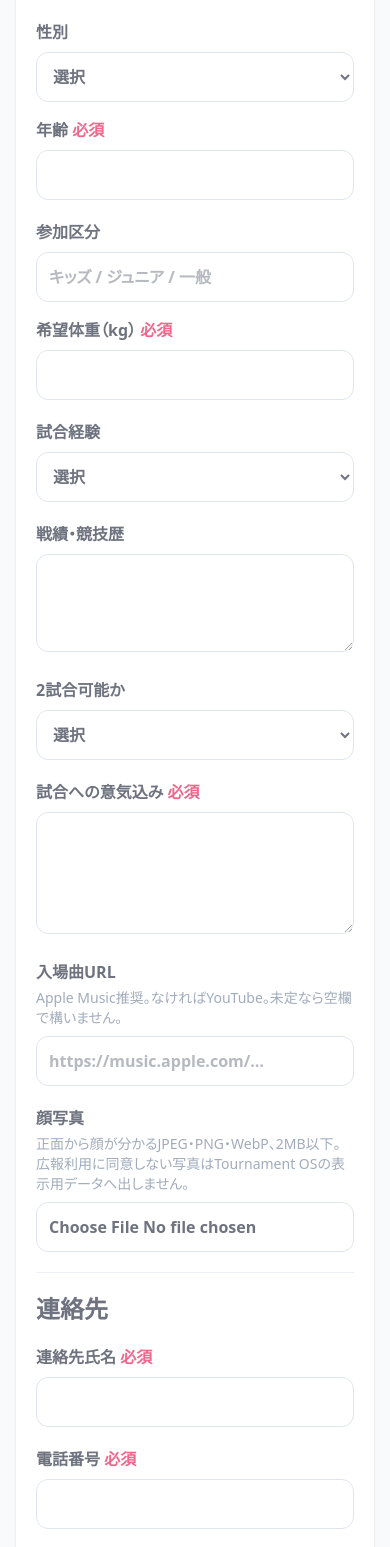
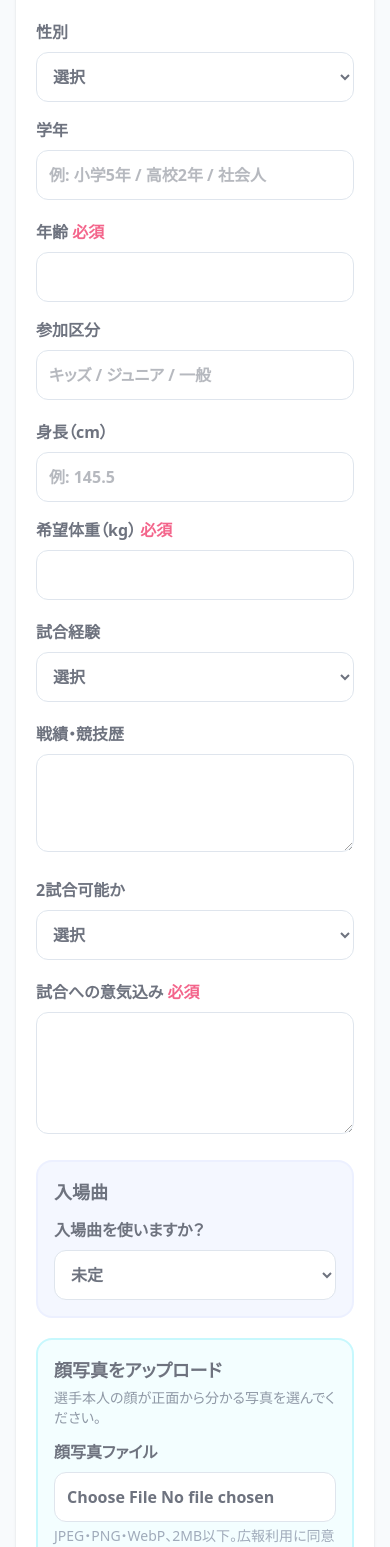
Before and after one commit to flatup1/openqlow, a Next.js app in the folder uizin-eventos/: page /entry in a window 390 px wide. Shown: the part 926-2473 px from the top of the page. Built offline with nearby package versions, Linux system fonts and the light colour scheme; no server answers.

Commit message:
feat(entry): add fighter measurements and optional walkout music

```diff
--- a/uizin-eventos/app/admin/page.tsx
+++ b/uizin-eventos/app/admin/page.tsx
@@ -109,7 +109,7 @@ export default function AdminPage() {
       <label className="font-bold">計量時間<input className={input} value={entryConfig.weighInAt} onChange={(e) => updateEntry('weighInAt', e.target.value)} placeholder="例: 10:00" /></label><label className="font-bold">試合開始<input className={input} value={entryConfig.startAt} onChange={(e) => updateEntry('startAt', e.target.value)} placeholder="例: 11:00" /></label>
       <label className="font-bold">参加費<input className={input} value={entryConfig.fee} onChange={(e) => updateEntry('fee', e.target.value)} placeholder="例: 4,000円" /></label><label className="font-bold">申し込み締切 <b className="text-rose-600">必須</b><input className={input} value={entryConfig.deadline} onChange={(e) => updateEntry('deadline', e.target.value)} placeholder="例: 2027年9月1日" /></label>
       <label className="font-bold sm:col-span-2">大会の説明<textarea className={input} rows={6} value={entryConfig.description} onChange={(e) => updateEntry('description', e.target.value)} placeholder="例: 初めて試合に出る方も歓迎します。経験を考えて安全に対戦相手を決めます。" /></label><label className="font-bold sm:col-span-2">質問の連絡先<input className={input} value={entryConfig.contact} onChange={(e) => updateEntry('contact', e.target.value)} placeholder="例: 公式LINEへご連絡ください" /></label>
-    </div><label className="mt-5 flex gap-3 rounded-xl bg-amber-50 p-4"><input type="checkbox" checked={entryConfig.published} onChange={(e) => updateEntry('published', e.target.checked)} /><span><b>申し込みを受け付ける</b><br /><span className="text-sm text-slate-600">最初はOFFのまま保存して確認します。内容が正しいと確認できたらONにします。</span></span></label><button disabled={busy} onClick={() => void saveEntry()} className="mt-4 w-full rounded-xl bg-indigo-700 p-4 text-lg font-black text-white disabled:bg-slate-300">入力した募集ページを保存する</button></section>
+    </div><label className="mt-5 flex gap-3 rounded-xl bg-indigo-50 p-4"><input type="checkbox" checked={entryConfig.usesWalkoutMusic} onChange={(e) => updateEntry('usesWalkoutMusic', e.target.checked)} /><span><b>この大会では入場曲を使う</b><br /><span className="text-sm text-slate-600">使わない大会はOFFにします。参加者の画面から入場曲の質問が消えます。</span></span></label><label className="mt-3 flex gap-3 rounded-xl bg-amber-50 p-4"><input type="checkbox" checked={entryConfig.published} onChange={(e) => updateEntry('published', e.target.checked)} /><span><b>申し込みを受け付ける</b><br /><span className="text-sm text-slate-600">最初はOFFのまま保存して確認します。内容が正しいと確認できたらONにします。</span></span></label><button disabled={busy} onClick={() => void saveEntry()} className="mt-4 w-full rounded-xl bg-indigo-700 p-4 text-lg font-black text-white disabled:bg-slate-300">入力した募集ページを保存する</button></section>
 
     <section id="step-3" className="mt-6 rounded-2xl border border-slate-200 bg-white p-6 shadow-sm"><StepTitle no={3} title="最初の1回だけ、つなぐ" done={connectionReady} /><p className="mt-3 text-slate-600">ここはAIがセットアップしたときに使います。分からない文字を自分で作らず、AIから教えてもらった2つをそのまま貼り付けてください。</p><details className="mt-4 rounded-xl border border-slate-200 p-4" open={!connectionReady}><summary className="cursor-pointer font-bold">接続情報を入力する</summary><div className="mt-4 space-y-4"><label className="block font-bold">① 接続先URL<input value={api} onChange={(e) => setApi(e.target.value)} className={input} placeholder="https://○○○.workers.dev" /><span className="mt-1 block text-sm font-normal text-slate-500">大会データを安全に保存する場所です。</span></label><label className="block font-bold">② 操作キー<input type="password" value={key} onChange={(e) => setKey(e.target.value)} className={input} placeholder="AIから受け取った操作キー" /><span className="mt-1 block text-sm font-normal text-slate-500">銀行の暗証番号と同じように、他の人へ送らないでください。このパソコンだけに保存されます。</span></label></div></details></section>
 
--- a/uizin-eventos/app/entry/page.tsx
+++ b/uizin-eventos/app/entry/page.tsx
@@ -6,8 +6,8 @@ import { EMPTY_ENTRY_CONFIG } from '../../core/entry.ts';
 import { apiUrl, getApiBase, getEventId } from '../lib/config.ts';
 
 const EMPTY_FORM: EntryInput = {
-  fighterName: '', fighterKana: '', gym: '', gender: '', age: '', category: '', weight: '',
-  experience: '', record: '', canFightTwice: '', comment: '', musicUrl: '', contactName: '',
+  fighterName: '', fighterKana: '', gym: '', gender: '', grade: '', age: '', category: '', height: '', weight: '',
+  experience: '', record: '', canFightTwice: '', comment: '', musicChoice: '未定', musicUrl: '', contactName: '',
   contactPhone: '', contactEmail: '', consentPublicity: false, consentRules: false, website: '',
 };
 
@@ -64,14 +64,15 @@ export default function EntryPage() {
           <label className="block font-bold">選手名（リングネーム）<span className="text-rose-600"> 必須</span><input className={input} value={form.fighterName} onChange={(e) => set('fighterName', e.target.value)} required /></label>
           <label className="block font-bold">ふりがな<input className={input} value={form.fighterKana} onChange={(e) => set('fighterKana', e.target.value)} /></label>
           <label className="block font-bold">所属ジム<span className="text-rose-600"> 必須</span><input className={input} value={form.gym} onChange={(e) => set('gym', e.target.value)} required /></label>
-          <div className="grid gap-4 sm:grid-cols-2"><label className="block font-bold">性別<select className={input} value={form.gender} onChange={(e) => set('gender', e.target.value)}><option value="">選択</option><option>男性</option><option>女性</option><option>回答しない</option></select></label><label className="block font-bold">年齢<span className="text-rose-600"> 必須</span><input className={input} type="number" min="4" max="100" value={form.age} onChange={(e) => set('age', e.target.value)} required /></label></div>
-          <div className="grid gap-4 sm:grid-cols-2"><label className="block font-bold">参加区分<input className={input} value={form.category} onChange={(e) => set('category', e.target.value)} placeholder="キッズ / ジュニア / 一般" /></label><label className="block font-bold">希望体重（kg）<span className="text-rose-600"> 必須</span><input className={input} type="number" min="10" max="200" step="0.1" value={form.weight} onChange={(e) => set('weight', e.target.value)} required /></label></div>
+          <div className="grid gap-4 sm:grid-cols-2"><label className="block font-bold">性別<select className={input} value={form.gender} onChange={(e) => set('gender', e.target.value)}><option value="">選択</option><option>男性</option><option>女性</option><option>回答しない</option></select></label><label className="block font-bold">学年<input className={input} value={form.grade} onChange={(e) => set('grade', e.target.value)} placeholder="例: 小学5年 / 高校2年 / 社会人" /></label></div>
+          <div className="grid gap-4 sm:grid-cols-2"><label className="block font-bold">年齢<span className="text-rose-600"> 必須</span><input className={input} type="number" min="4" max="100" value={form.age} onChange={(e) => set('age', e.target.value)} required /></label><label className="block font-bold">参加区分<input className={input} value={form.category} onChange={(e) => set('category', e.target.value)} placeholder="キッズ / ジュニア / 一般" /></label></div>
+          <div className="grid gap-4 sm:grid-cols-2"><label className="block font-bold">身長（cm）<input className={input} type="number" min="70" max="230" step="0.1" value={form.height} onChange={(e) => set('height', e.target.value)} placeholder="例: 145.5" /></label><label className="block font-bold">希望体重（kg）<span className="text-rose-600"> 必須</span><input className={input} type="number" min="10" max="200" step="0.1" value={form.weight} onChange={(e) => set('weight', e.target.value)} required /></label></div>
           <label className="block font-bold">試合経験<select className={input} value={form.experience} onChange={(e) => set('experience', e.target.value)}><option value="">選択</option><option>試合は初めて</option><option>1〜3試合</option><option>4試合以上</option></select></label>
           <label className="block font-bold">戦績・競技歴<textarea className={input} rows={3} value={form.record} onChange={(e) => set('record', e.target.value)} /></label>
           <label className="block font-bold">2試合可能か<select className={input} value={form.canFightTwice} onChange={(e) => set('canFightTwice', e.target.value)}><option value="">選択</option><option>可能</option><option>1試合のみ希望</option></select></label>
           <label className="block font-bold">試合への意気込み<span className="text-rose-600"> 必須</span><textarea className={input} rows={4} maxLength={500} value={form.comment} onChange={(e) => set('comment', e.target.value)} required /></label>
-          <label className="block font-bold">入場曲URL<span className="mt-1 block text-sm font-normal text-slate-500">Apple Music推奨。なければYouTube。未定なら空欄で構いません。</span><input className={input} type="url" value={form.musicUrl} onChange={(e) => set('musicUrl', e.target.value)} placeholder="https://music.apple.com/…" /></label>
-          <label className="block font-bold">顔写真<span className="mt-1 block text-sm font-normal text-slate-500">正面から顔が分かるJPEG・PNG・WebP、2MB以下。広報利用に同意しない写真はTournament OSの表示用データへ出しません。</span><input className={input} type="file" accept="image/jpeg,image/png,image/webp" onChange={(e) => setPhoto(e.target.files?.[0] ?? null)} /></label>
+          {config.usesWalkoutMusic ? <section className="rounded-2xl border-2 border-indigo-100 bg-indigo-50 p-4"><h2 className="text-lg font-black">入場曲</h2><label className="mt-3 block font-bold">入場曲を使いますか？<select className={input} value={form.musicChoice} onChange={(e) => set('musicChoice', e.target.value)}><option>未定</option><option>あり</option><option>なし</option></select></label>{form.musicChoice === 'あり' ? <label className="mt-4 block font-bold">入場曲URL<span className="mt-1 block text-sm font-normal text-slate-500">Apple Music推奨。なければYouTube。</span><input className={input} type="url" value={form.musicUrl} onChange={(e) => set('musicUrl', e.target.value)} placeholder="https://music.apple.com/…" required /></label> : null}</section> : null}
+          <section className="rounded-2xl border-2 border-cyan-200 bg-cyan-50 p-4"><h2 className="text-lg font-black">顔写真をアップロード</h2><p className="mt-1 text-sm text-slate-600">選手本人の顔が正面から分かる写真を選んでください。</p><label className="mt-3 block font-bold">顔写真ファイル<input className={input} type="file" accept="image/jpeg,image/png,image/webp" onChange={(e) => setPhoto(e.target.files?.[0] ?? null)} /><span className="mt-1 block text-sm font-normal text-slate-500">JPEG・PNG・WebP、2MB以下。広報利用に同意しない写真はTournament OSの表示用データへ出しません。</span></label></section>
           <hr className="border-slate-200" />
           <legend className="text-2xl font-black">連絡先</legend>
           <label className="block font-bold">連絡先氏名<span className="text-rose-600"> 必須</span><input className={input} value={form.contactName} onChange={(e) => set('contactName', e.target.value)} required /></label>
--- a/uizin-eventos/core/entry.ts
+++ b/uizin-eventos/core/entry.ts
@@ -9,6 +9,7 @@ export type EntrySiteConfig = {
   fee: string;
   deadline: string;
   contact: string;
+  usesWalkoutMusic: boolean;
   published: boolean;
 };
 
@@ -17,13 +18,16 @@ export type EntryInput = {
   fighterKana: string;
   gym: string;
   gender: string;
+  grade: string;
   age: string;
   category: string;
+  height: string;
   weight: string;
   experience: string;
   record: string;
   canFightTwice: string;
   comment: string;
+  musicChoice: string;
   musicUrl: string;
   contactName: string;
   contactPhone: string;
@@ -42,7 +46,7 @@ export type EntryRecord = EntryInput & {
 
 export const EMPTY_ENTRY_CONFIG: EntrySiteConfig = {
   title: '', organizer: '', description: '', date: '', venue: '', weighInAt: '', startAt: '',
-  fee: '', deadline: '', contact: '', published: false,
+  fee: '', deadline: '', contact: '', usesWalkoutMusic: true, published: false,
 };
 
 const WEB_URL = /^https:\/\/(?:music\.apple\.com|(?:www\.|m\.)?(?:youtube\.com|youtu\.be))\//i;
@@ -55,10 +59,10 @@ export function normalizeEntryInput(value: unknown): EntryInput {
   const raw = value && typeof value === 'object' ? value as Record<string, unknown> : {};
   return {
     fighterName: cleanText(raw.fighterName, 80), fighterKana: cleanText(raw.fighterKana, 100),
-    gym: cleanText(raw.gym, 120), gender: cleanText(raw.gender, 30), age: cleanText(raw.age, 3),
-    category: cleanText(raw.category, 80), weight: cleanText(raw.weight, 10),
+    gym: cleanText(raw.gym, 120), gender: cleanText(raw.gender, 30), grade: cleanText(raw.grade, 30), age: cleanText(raw.age, 3),
+    category: cleanText(raw.category, 80), height: cleanText(raw.height, 10), weight: cleanText(raw.weight, 10),
     experience: cleanText(raw.experience, 100), record: cleanText(raw.record, 300),
-    canFightTwice: cleanText(raw.canFightTwice, 30), comment: cleanText(raw.comment, 500),
+    canFightTwice: cleanText(raw.canFightTwice, 30), comment: cleanText(raw.comment, 500), musicChoice: cleanText(raw.musicChoice, 20),
     musicUrl: cleanText(raw.musicUrl, 500), contactName: cleanText(raw.contactName, 100),
     contactPhone: cleanText(raw.contactPhone, 30), contactEmail: cleanText(raw.contactEmail, 200).toLowerCase(),
     consentPublicity: raw.consentPublicity === true, consentRules: raw.consentRules === true,
@@ -74,8 +78,13 @@ export function validateEntry(input: EntryInput): string[] {
   if (!Number.isInteger(age) || age < 4 || age > 100) errors.push('年齢を確認してください。');
   const weight = Number(input.weight);
   if (!Number.isFinite(weight) || weight < 10 || weight > 200) errors.push('希望体重を確認してください。');
+  if (input.height) {
+    const height = Number(input.height);
+    if (!Number.isFinite(height) || height < 70 || height > 230) errors.push('身長を確認してください。');
+  }
   if (!input.comment) errors.push('試合への意気込みを入力してください。');
   if (input.musicUrl && !WEB_URL.test(input.musicUrl)) errors.push('入場曲はApple MusicまたはYouTubeのURLを入力してください。');
+  if (input.musicChoice === 'あり' && !input.musicUrl) errors.push('「入場曲あり」を選んだ場合は曲のURLを入力してください。');
   if (!input.contactName) errors.push('連絡先氏名を入力してください。');
   if (!/^0?[0-9][0-9 -]{8,14}$/.test(input.contactPhone)) errors.push('電話番号を確認してください。');
   if (!/^[^\s@]+@[^\s@]+\.[^\s@]+$/.test(input.contactEmail)) errors.push('メールアドレスを確認してください。');
@@ -90,7 +99,7 @@ export function normalizeEntryConfig(value: unknown): EntrySiteConfig {
     description: cleanText(raw.description, 1200), date: cleanText(raw.date, 40),
     venue: cleanText(raw.venue, 200), weighInAt: cleanText(raw.weighInAt, 20),
     startAt: cleanText(raw.startAt, 20), fee: cleanText(raw.fee, 40), deadline: cleanText(raw.deadline, 40),
-    contact: cleanText(raw.contact, 300), published: raw.published === true,
+    contact: cleanText(raw.contact, 300), usesWalkoutMusic: raw.usesWalkoutMusic !== false, published: raw.published === true,
   };
 }
 
--- a/uizin-eventos/worker/event-do.ts
+++ b/uizin-eventos/worker/event-do.ts
@@ -25,7 +25,7 @@ import { parseProgram } from '../core/sheet.ts';
 import type { SheetCsv } from '../core/sheet.ts';
 import { summarizeMusic } from '../core/music.ts';
 import type { EntryRecord, EntrySiteConfig } from '../core/entry.ts';
-import { EMPTY_ENTRY_CONFIG } from '../core/entry.ts';
+import { EMPTY_ENTRY_CONFIG, normalizeEntryConfig } from '../core/entry.ts';
 
 type StoredHistory = {
   current: EventState;
@@ -71,7 +71,7 @@ export class EventRoom {
         log: stored.history.log ?? [],
       };
       this.musicReport = stored.musicReport ?? null;
-      this.entryConfig = stored.entryConfig ?? EMPTY_ENTRY_CONFIG;
+      this.entryConfig = stored.entryConfig ? normalizeEntryConfig(stored.entryConfig) : EMPTY_ENTRY_CONFIG;
     } else {
       this.program = EMPTY_PROGRAM;
       this.history = newHistory(initialState(Date.now(), EMPTY_PROGRAM));
--- a/uizin-eventos/worker/index.ts
+++ b/uizin-eventos/worker/index.ts
@@ -240,7 +240,7 @@ export default {
 
     if (path === '/api/entries' && request.method === 'POST') {
       const configRes = await forward(env, request, '/entry-config');
-      const configBody = await configRes.json() as { config?: { published?: boolean; deadline?: string } };
+      const configBody = await configRes.json() as { config?: { published?: boolean; deadline?: string; usesWalkoutMusic?: boolean } };
       if (!configBody.config?.published) return withCors(json({ ok: false, reason: '現在は募集していません。' }, 403), request, env);
       const type = request.headers.get('content-type') ?? '';
       let raw: unknown = {};
@@ -254,6 +254,9 @@ export default {
         raw = await request.json().catch(() => ({}));
       } else return withCors(json({ ok: false, reason: '送信形式が正しくありません。' }, 415), request, env);
       const input = normalizeEntryInput(raw);
+      if (configBody.config?.usesWalkoutMusic === false) {
+        input.musicChoice = 'なし'; input.musicUrl = '';
+      }
       if (input.website) return withCors(json({ ok: true, receiptNo: 'RECEIVED' }), request, env);
       const errors = validateEntry(input);
       if (errors.length) return withCors(json({ ok: false, reason: errors[0], errors }, 400), request, env);
@@ -347,9 +350,10 @@ export default {
         const origin = url.origin;
         const publicRows = entries.map((entry) => ({
           receiptNo: entry.receiptNo, fighterName: entry.fighterName, fighterKana: entry.fighterKana,
-          gym: entry.gym, gender: entry.gender, age: entry.age, category: entry.category, weight: entry.weight,
+          gym: entry.gym, gender: entry.gender, grade: entry.grade, age: entry.age, category: entry.category,
+          height: entry.height, weight: entry.weight,
           experience: entry.experience, record: entry.record, canFightTwice: entry.canFightTwice,
-          comment: entry.comment, musicUrl: entry.musicUrl,
+          comment: entry.comment, musicChoice: entry.musicChoice, musicUrl: entry.musicUrl,
           photoUrl: entry.photoStatus === 'uploaded' && entry.consentPublicity === true ? origin + '/api/photos/' + entry.receiptNo + '?event=' + encodeURIComponent(eventId(request, env)) : '',
           consentPublicity: entry.consentPublicity, submittedAt: entry.submittedAt,
           sheetSync: entry.sheetSync,
```
Also changed, not shown: 3 other files (tests, documents, lock files or other folders).
